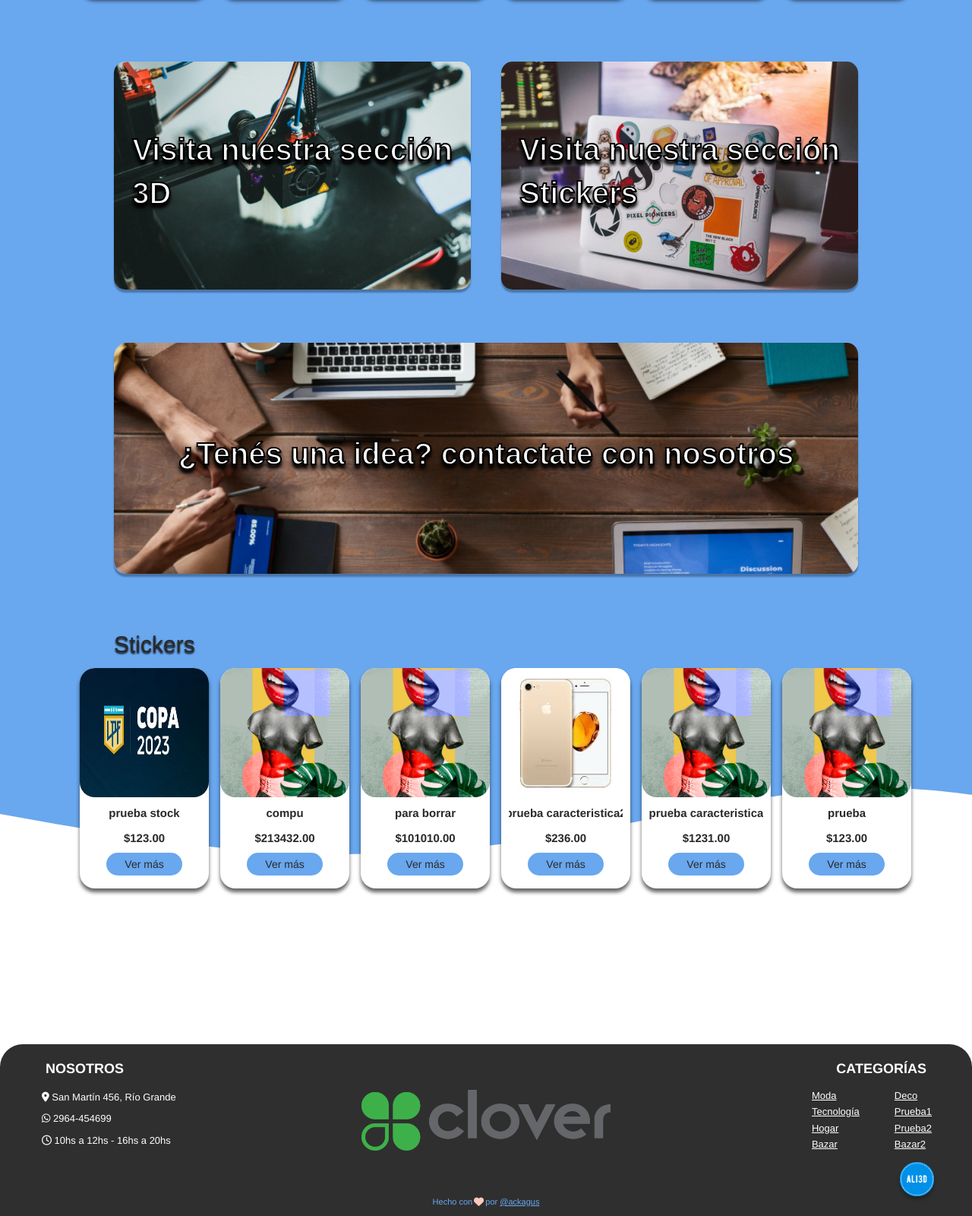
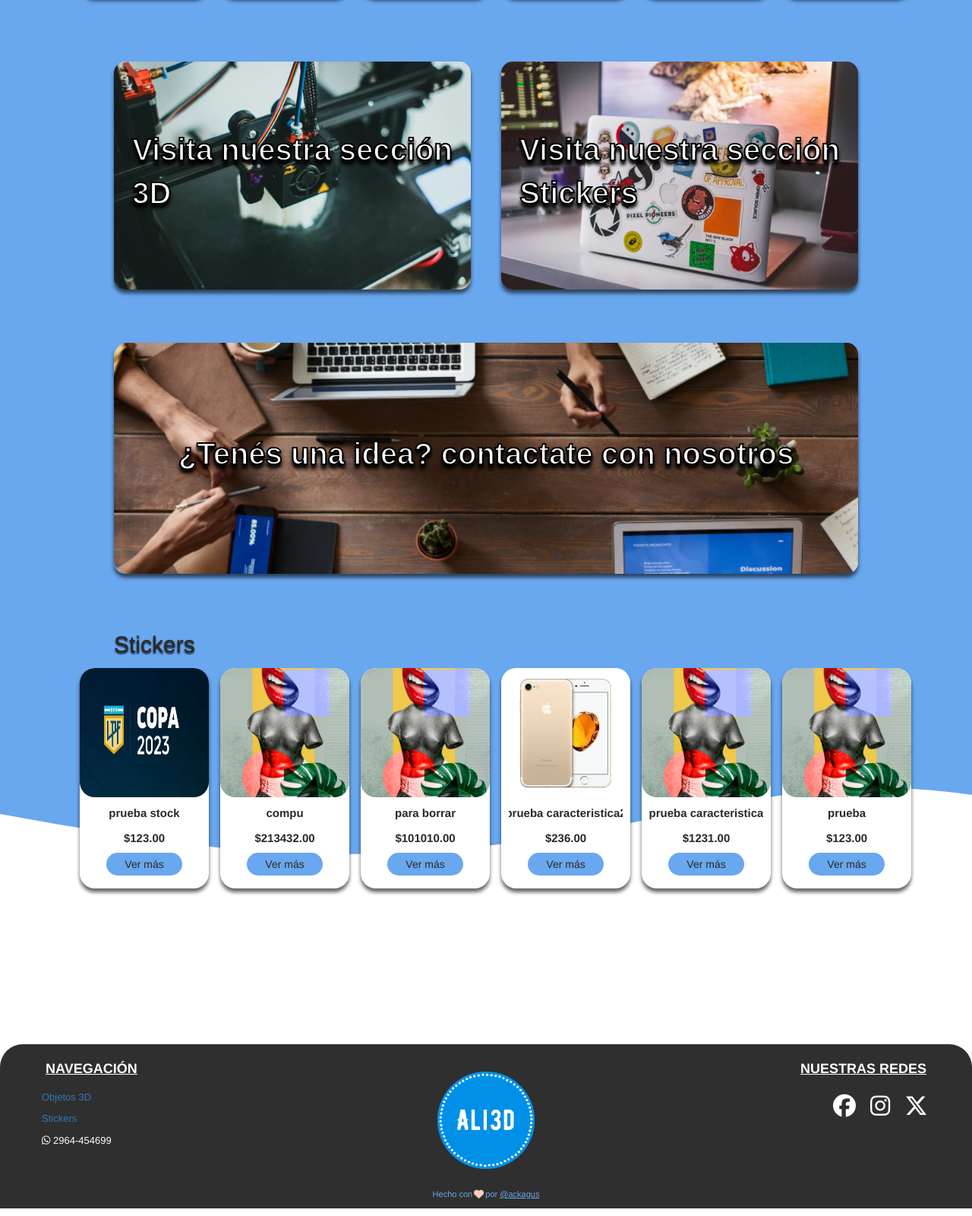
Before and after one commit to agusack/ali3d, a PHP site: page / in a window 1280 px wide. Shown: the part 1382-2982 px from the top of the page at 76% size. Run offline with PHP 8.4, Linux system fonts and the light colour scheme; data comes from the database, SQL or seed files in the repository; some libraries are stand-ins or nearby versions.

Commit message:
finish footer.php
finish structure and style of footer.php

```diff
--- a/app/footer.php
+++ b/app/footer.php
@@ -1,47 +1,22 @@
 <footer>
   <section id="conteiner_footer">
   <div class="nosotros">
-    <p class="titulo">NOSOTROS</p>
-    <p class="nos_detalles"><i class="fa-solid fa-location-dot"></i> San Martín 456, Río Grande</p>
+    <p class="titulo">NAVEGACIÓN</p>
+    <a href=""><p class="nos_detalles">Objetos 3D</p></a>
+    <a href=""><p class="nos_detalles">Stickers</p></a>
     <p class="nos_detalles"><i class="fa-brands fa-whatsapp"></i> 2964-454699</p>
-    <p class="nos_detalles"><i class="fa-regular fa-clock"></i> 10hs a 12hs - 16hs a 20hs</p>
   </div>
   <div class="medio">
     <div>
-      <img src="/Viroco/img/logos/clover.png" class="ajuste_img4" alt="Clover">
+      <img src="/ali3d/img/logos/ali3d.png" class="ajuste_img4" alt="Clover">
     </div>
   </div>
-  <div class="categorias">
-    <p class="titulo">CATEGORÍAS</p>
-    <div>
-    <?php
-      include('bd.php');
-      $categorias = obtenerCategorias($conexion);
-      $contador = 0;
-      ?>
-
-      <?php foreach ($categorias as $categoria) : ?>
-        <?php if ($contador === 0) { ?>
-          <ul>
-        <?php } ?>
-        <li>
-          <a href="/Viroco/app/tienda.php?categoria=<?php echo $categoria['id']; ?>">
-            <?php echo $categoria['nombre']; ?>
-          </a>
-        </li>
-        <?php $contador++; ?>
-        <?php if ($contador === 4) { ?>
-          </ul>
-          <?php $contador = 0; ?>
-        <?php } ?>
-      <?php endforeach; ?>
-
-      <?php if ($contador !== 0) { ?>
-        </ul>
-      <?php } ?>
-    </div>
-    <div class="logo">
-        <img src="/ali3d/img/logos/ali3d.png" alt="ALI3D">
+  <div class="redes">
+    <p class="titulo">NUESTRAS REDES</p>
+    <div id="icons">
+      <button><i class="fa-brands fa-facebook"></i></button>
+      <button><i class="fa-brands fa-instagram"></i></button>
+      <button><i class="fa-brands fa-x-twitter"></i></button>
     </div>
   </div>
   </section>
--- a/app/navbar.php
+++ b/app/navbar.php
@@ -133,7 +133,7 @@
       <a href="/ali3d/index.php" class="button_subnav">Stickers</a>
     </div>
     <div id="menuCategorias" class="menu">
-      <a class="button_subnav">Categorías</a>
+      <a class="button_subnav">Contacto</a>
       <div class="menu-categorias" id="listaCategorias">
         <?php $categorias = obtenerCategorias($conexion); ?>
         <?php foreach ($categorias as $categoria) : ?>
--- a/estilos/estilo_footer.css
+++ b/estilos/estilo_footer.css
@@ -60,10 +60,10 @@ footer {
 }
 
 .ajuste_img4 {
-  height: 50%;
+  height: 80%;
 }
 
-.categorias {
+.redes {
   width: 30%;
   display: flex;
   flex-direction: column;
@@ -71,47 +71,37 @@ footer {
   align-items: flex-end;
 }
 
-.categorias div {
-  display: flex;
-  flex-direction: row;
-}
-
-.categorias ul {
-  list-style: none;
-  margin: 0;
-}
-
-.categorias li {
-  margin: 0.3rem;
-}
-
-.categorias li a {
-  font-size: 1.3rem;
-  text-decoration: underline;
-  color: var(--blanco);
-}
-
-.categorias li a:hover {
-  color: var(--azul_2);
-}
-
 .titulo {
   color: var(--blanco);
   font-weight: bold;
   font-size: 1.8rem;
   margin: 1rem;
+  text-decoration: underline;
 }
 
-.logo {
+#icons {
   display: flex;
-  justify-content: center;
+  justify-content: space-around;
   align-items: center;
-  margin-top: 10px;
+  width: 40%;
+  height: 100%;
+  margin-top: 1rem;
 }
 
-.logo img {
-  height: 4.5rem;
-  filter: drop-shadow(0px 4px 2px rgba(0, 0, 0, 0.3));
+#icons button {
+  display: flex;
+  align-items: center;
+  justify-content: center;
+  width: 3rem;
+  height: 3rem;
+}
+
+#icons button i {
+  font-size: 3rem;
+}
+
+#icons button i:hover {
+  color: var(--azul_2);
 }
 
 #copy {
--- a/estilos/estilo_index.css
+++ b/estilos/estilo_index.css
@@ -95,7 +95,7 @@ body {
   display: flex;
   justify-content: center;
   align-items: center;
-  box-shadow: 0px 4px 2px rgba(0, 0, 0, 0.3);
+  box-shadow: 0px 5px 5px rgba(0, 0, 0, 0.6);
 }
 
 #seccion_sticker {
@@ -112,7 +112,7 @@ body {
   display: flex;
   justify-content: center;
   align-items: center;
-  box-shadow: 0px 4px 2px rgba(0, 0, 0, 0.3);
+  box-shadow: 0px 5px 5px rgba(0, 0, 0, 0.6);
 }
 
 #seccion_contacto {
@@ -128,7 +128,7 @@ body {
   display: flex;
   justify-content: center;
   align-items: center;
-  box-shadow: 0px 4px 2px rgba(0, 0, 0, 0.3);
+  box-shadow: 0px 5px 5px rgba(0, 0, 0, 0.6);
 }
 
 #seccion_contacto div p, #seccion_sticker div p, #seccion_3d div p   {
@@ -140,6 +140,11 @@ body {
   border-radius: 1.5rem;
   font-family: 'Anton', sans-serif;
   filter: drop-shadow(0px 5px 2px rgba(0, 0, 0, 1));
+}
+
+#seccion_3d div:hover, #seccion_sticker div:hover, #seccion_contacto div:hover {
+  transform: translateY(0.1rem);
+  box-shadow: 0px 2px 5px rgba(0, 0, 0, 0.6);
 }
 
 .parent {
--- a/estilos/estilo_navbar.css
+++ b/estilos/estilo_navbar.css
@@ -124,8 +124,8 @@ button {
   display: flex;
   justify-content: space-around;
   align-items: center;
-  padding-left: 15%;
-  padding-right: 15%;
+  padding-left: 25%;
+  padding-right: 25%;
   background-color: var(--azul_3);
 }
 
```
